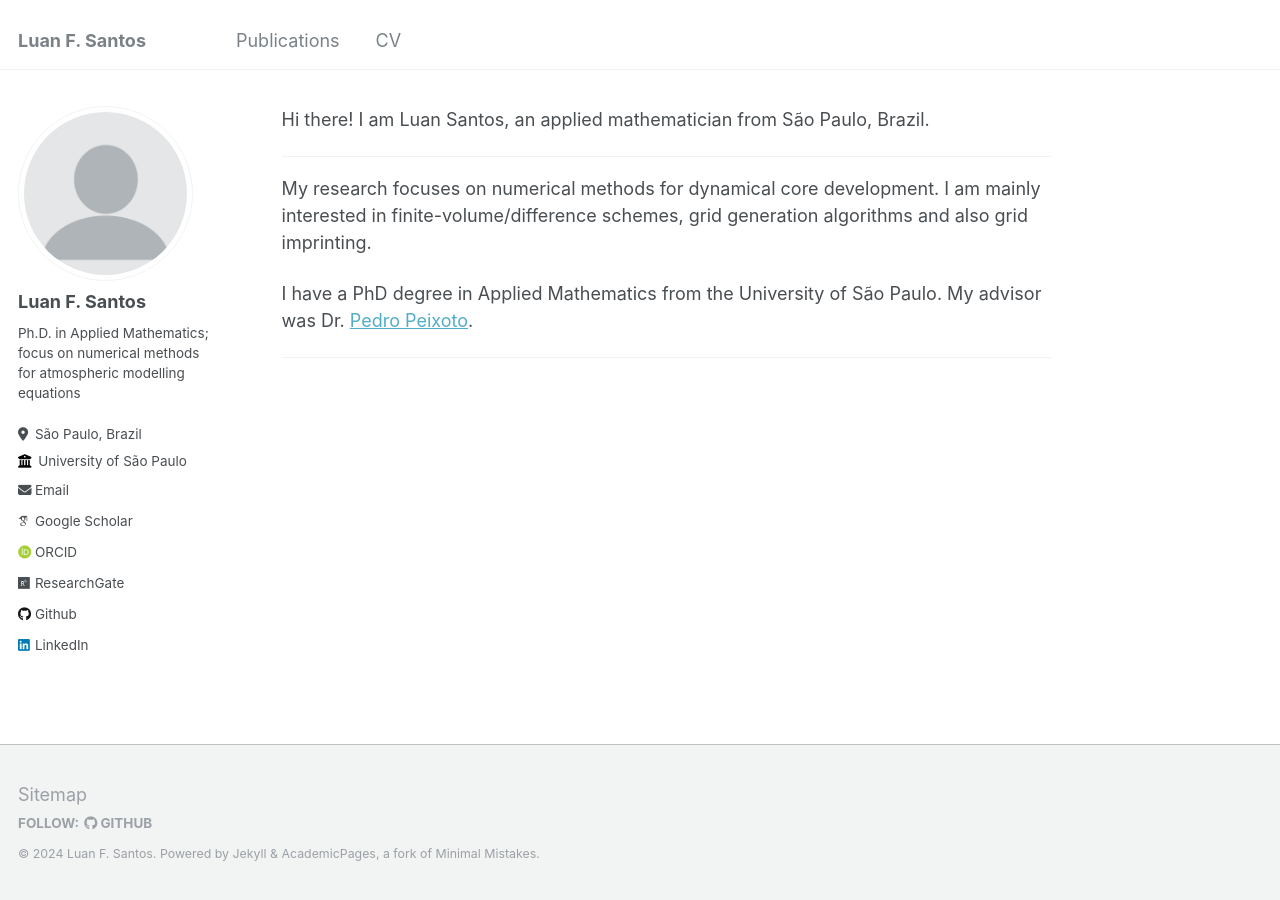
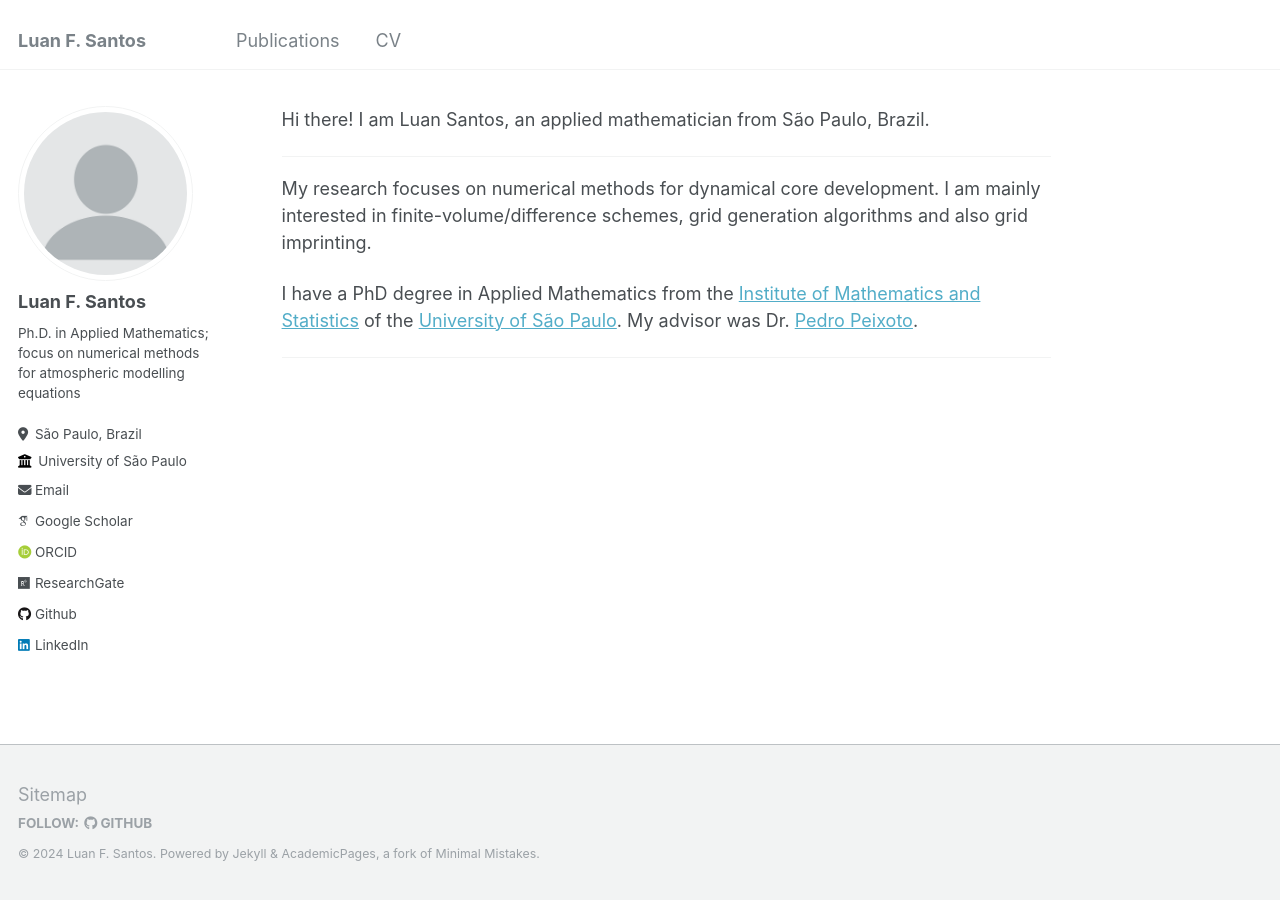
Before and after one commit to luanfs/luanfs.github.io, a Jekyll site: the page built from _pages/about.md, in a window 1280 px wide. Built offline with Jekyll 4.4.1, drawn with Linux system fonts in a browser that asks for light colours; some web fonts are replaced.

Commit message:
added ime/usp links

```diff
--- a/_pages/about.md
+++ b/_pages/about.md
@@ -15,7 +15,7 @@ Hi there! I am Luan Santos, an applied mathematician from São Paulo, Brazil.
 My research focuses on numerical methods for dynamical core development.
 I am mainly interested in finite-volume/difference schemes, grid generation algorithms and also grid imprinting.
 
-I have a PhD degree in Applied Mathematics from the University of São Paulo.
+I have a PhD degree in Applied Mathematics from the [Institute of Mathematics and Statistics](https://www.ime.usp.br/) of the [University of São Paulo](https://www.usp.br).
 My advisor was Dr. [Pedro Peixoto](https://www.ime.usp.br/~pedrosp/).
 
 ------
```
